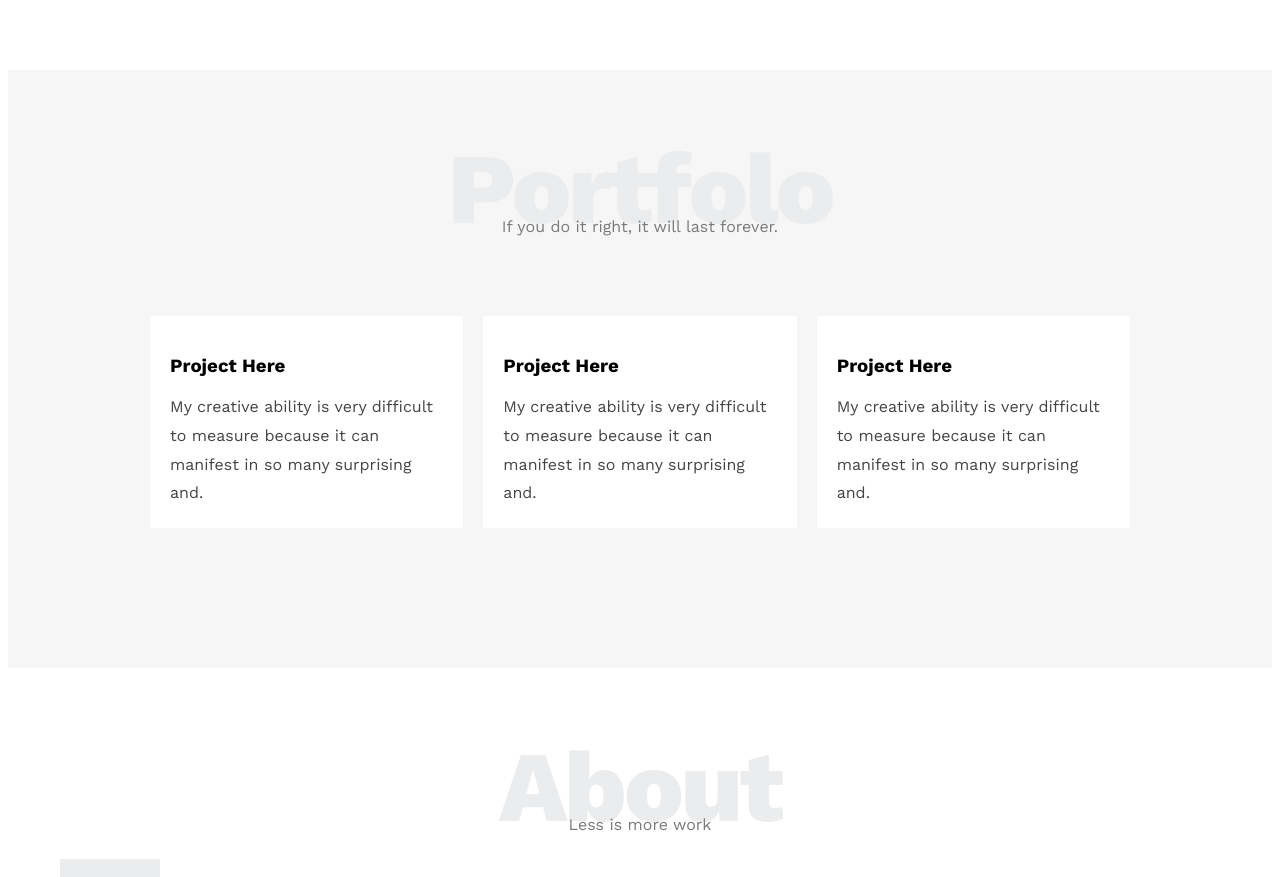
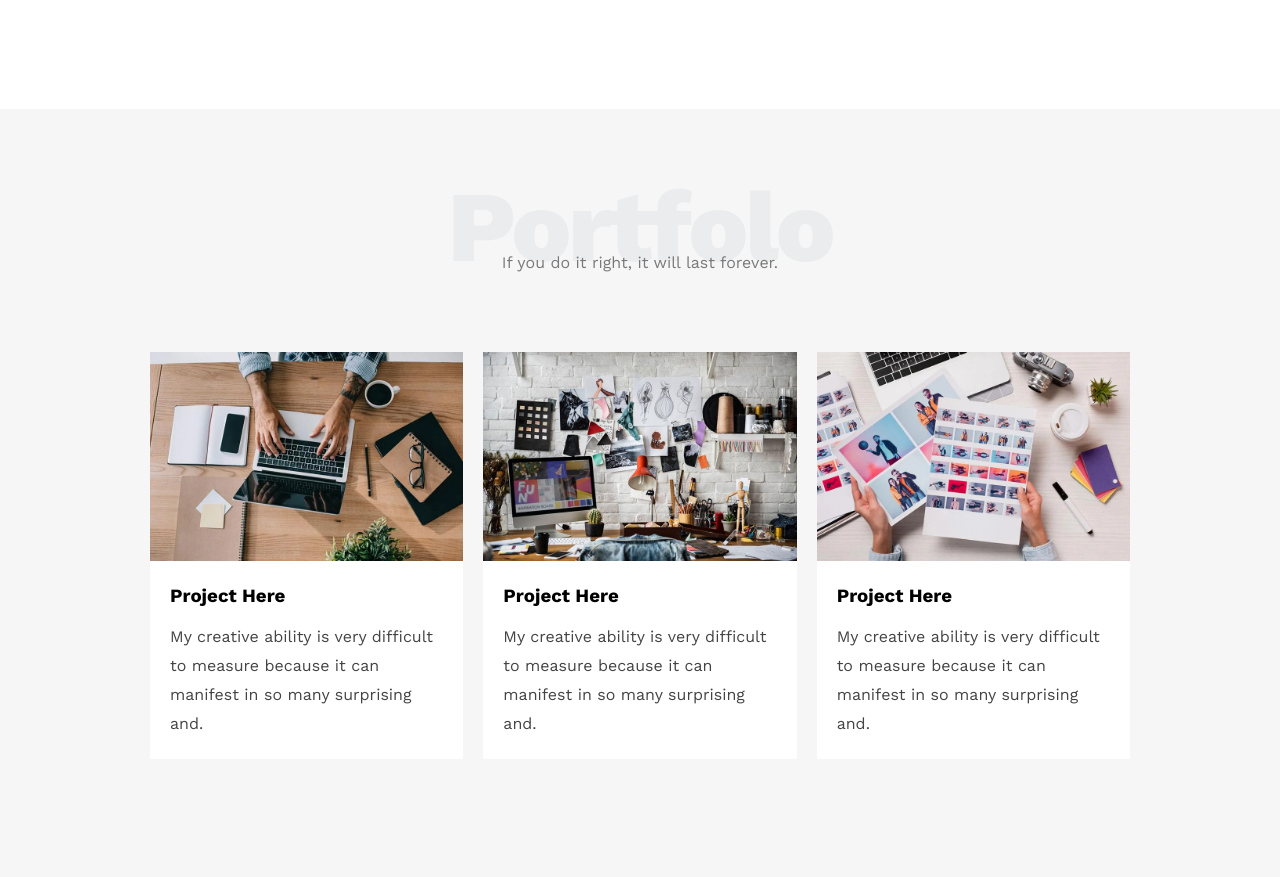
Before and after one commit to soufianesafir/Html_And_Css_Templare_one, a plain HTML site: page index.html in a window 1280 px wide. Shown: the part 1920-2797 px from the top of the page. Drawn offline with nearby package versions, Linux system fonts and the light colour scheme; the site is published under a folder, as on GitHub Pages, so addresses that start at the root find nothing.

Commit message:
fix problem

```diff
--- a/index.html
+++ b/index.html
@@ -7,9 +7,9 @@
     <!-- main template css file  -->
     <link rel="stylesheet" href="./css/leon.css" />
     <!-- render all elemwents normaly  -->
-    <link rel="stylesheet" href="/css/normalize.css" />
+    <link rel="stylesheet" href="./css/normalize.css" />
     <!-- font awesome lebrary -->
-    <link rel="stylesheet" href="/css/all.min.css" />
+    <link rel="stylesheet" href="./css/all.min.css" />
     <!-- Google fonts -->
     <link rel="preconnect" href="https://fonts.googleapis.com" />
     <link rel="preconnect" href="https://fonts.gstatic.com" crossorigin />
@@ -22,7 +22,7 @@
     <!-- start header -->
     <div class="header">
       <div class="container">
-        <img src="/image/logo.png" alt="" class="logo" />
+        <img src="./image/logo.png" alt="" class="logo" />
         <div class="links">
           <span class="icon">
             <span></span>
@@ -141,7 +141,7 @@
           <div class="col">
             <!-- start service  -->
             <div class="image image-media">
-              <img src="image/annie-spratt-N0MmttRK7e0-unsplash.jpg" alt="">
+              <img src="./image/annie-spratt-N0MmttRK7e0-unsplash.jpg" alt="">
             </div>
             <!-- end service  -->
         </div>
@@ -157,7 +157,7 @@
 
           <div class="portfolo-content grid-2">
             <div class="card">
-              <img src="/image/portfalio-1.jpg" alt="">
+              <img src="./image/portfalio-1.jpg" alt="">
               <div class="info">
                 <h3>Project Here</h3>
                 <p>My creative ability is very difficult to measure because it can
@@ -165,7 +165,7 @@
               </div>
             </div>
             <div class="card">
-              <img src="/image/portfalio-2.jpg" alt="">
+              <img src="./image/portfalio-2.jpg" alt="">
               <div class="info">
                 <h3>Project Here</h3>
                 <p>My creative ability is very difficult to measure because it can
@@ -173,7 +173,7 @@
               </div>
             </div>
             <div class="card">
-              <img src="/image/portfalio-3.jpg" alt="">
+              <img src="./image/portfalio-3.jpg" alt="">
               <div class="info">
                 <h3>Project Here</h3>
                 <p>My creative ability is very difficult to measure because it can
@@ -193,7 +193,7 @@
 
           <div class="about-content ">
             <div class="image">
-              <img src="/image/moutains11.jpg" alt="">
+              <img src="./image/moutains11.jpg" alt="">
             </div>
             <div class="text">
               <p>Lorem ipsum dolor sit amet, consectetur adipiscing elit,
```
